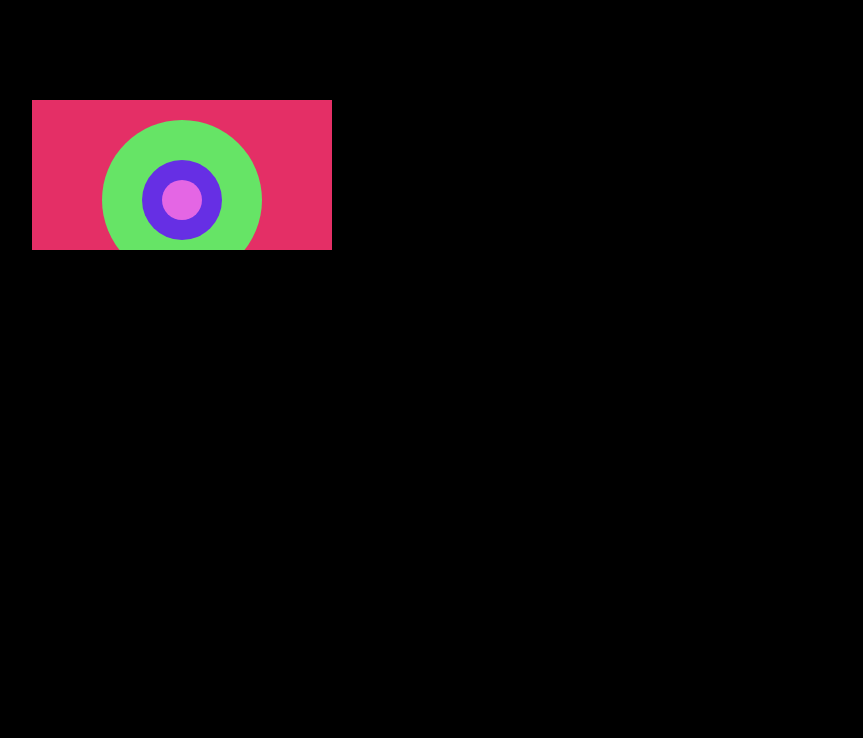
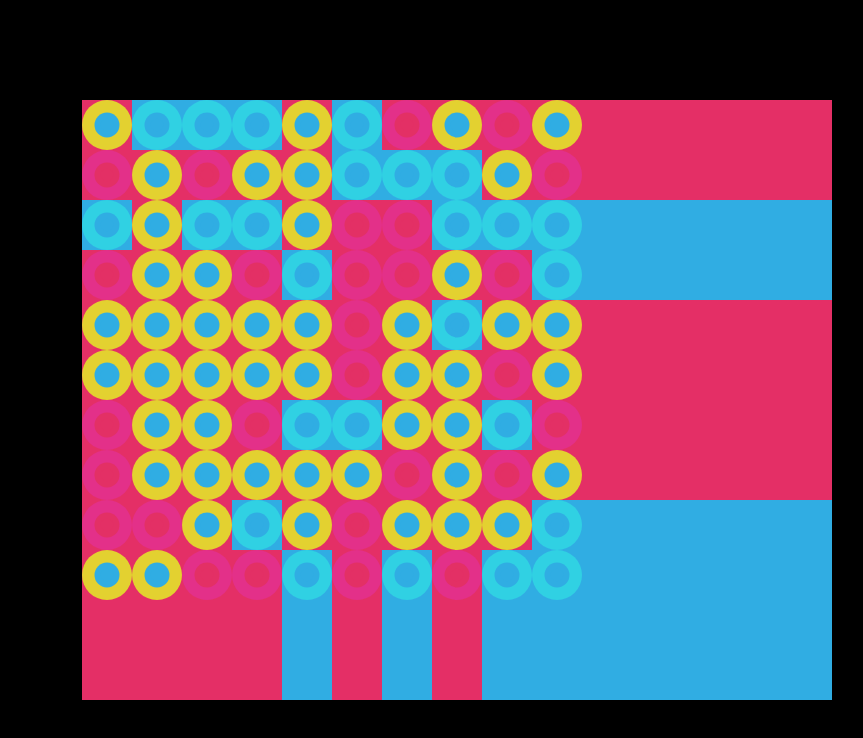
Before and after one commit to irskep/tilewat, a plain HTML site: page index.html in a window 1280 px wide. Shown: the whole page, without its empty margins (308-1171 px from the left). Drawn offline with Linux system fonts and the light colour scheme.

Commit message:
Hello tiles

```diff
--- a/script.js
+++ b/script.js
@@ -1,20 +1,44 @@
 (function() {
-  var ColorSet;
+  var ColorSet, choice;
 
   window.TW = {};
 
+  choice = function(list) {
+    return list[_.random(list.length - 1)];
+  };
+
   window.TW.main = function() {
-    var $el, cs;
+    var $el, colorSets, cols, half, numColorSets, rows, size;
     $el = $('#content');
-    cs = new ColorSet();
-    return $el.html("<svg version=\"1.1\"\n   baseProfile=\"full\"\n   xmlns=\"http://www.w3.org/2000/svg\">\n     <rect width=\"100%\" height=\"100%\" fill=\"" + (cs.get(0)) + "\" />\n     <circle cx=\"150\" cy=\"100\" r=\"80\" fill=\"" + (cs.get(1)) + "\" />\n     <circle cx=\"150\" cy=\"100\" r=\"40\" fill=\"" + (cs.get(2)) + "\" />\n     <circle cx=\"150\" cy=\"100\" r=\"20\" fill=\"" + (cs.get(3)) + "\" />\n</svg>");
+    rows = 10;
+    cols = 10;
+    size = 50;
+    half = size / 2;
+    numColorSets = 3;
+    _.each(_.range(rows), function(row) {
+      var $row;
+      $row = $('<div class="tile-row">');
+      $el.append($row);
+      return _.each(_.range(cols), function(col) {
+        return $row.append($('<div class="tile-item">'));
+      });
+    });
+    colorSets = [new ColorSet()];
+    _.each(_.range(numColorSets - 1), function(i) {
+      return colorSets.push(new ColorSet(choice(colorSets[i].colors)));
+    });
+    return $el.find('.tile-item').each(function(ix, item) {
+      var cs;
+      cs = choice(colorSets);
+      return $(item).html("<svg version=\"1.1\"\n   baseProfile=\"full\"\n   xmlns=\"http://www.w3.org/2000/svg\">\n     <rect width=\"100%\" height=\"100%\" fill=\"" + (cs.get(0)) + "\" />\n     <circle cx=\"" + half + "\" cy=\"" + half + "\" r=\"" + half + "\" fill=\"" + (cs.get(1)) + "\" />\n     <circle cx=\"" + half + "\" cy=\"" + half + "\" r=\"" + (half * 0.5) + "\" fill=\"" + (cs.get(2)) + "\" />\n     <circle cx=\"" + half + "\" cy=\"" + half + "\" r=\"" + (half * 0.25) + "\" fill=\"" + (cs.get(2)) + "\" />\n</svg>");
+    });
   };
 
   ColorSet = (function() {
 
-    function ColorSet() {
-      var base, methods;
-      base = $.xcolor.random();
+    function ColorSet(base) {
+      var methods;
+      this.base = base != null ? base : $.xcolor.random();
       methods = [
         $.xcolor.triad, $.xcolor.tetrad, $.xcolor.splitcomplement, function(color) {
           return $.xcolor.analogous(color, 4);
@@ -22,7 +46,7 @@
           return $.xcolor.monochromatic(color, 3);
         }
       ];
-      this.colors = methods[_.random(methods.length - 1)](base);
+      this.colors = choice(methods)(this.base);
     }
 
     ColorSet.prototype.get = function(i) {
--- a/style.css
+++ b/style.css
@@ -5,12 +5,23 @@ body {
 }
 
 .container {
-  width: 600px;
+  width: 500px;
   padding-top: 100px;
   margin: auto;
 }
 
 #content {
-  width: 600px;
-  height: 600px;
+  width: 500px;
+  height: 500px;
 }
+
+.tile-row {
+  display: block;
+  height: 50px;
+}
+
+.tile-item {
+  display: inline-block;
+  width: 50px;
+  height: 50px;
+}
```
Also changed, not shown: 1 other file.
